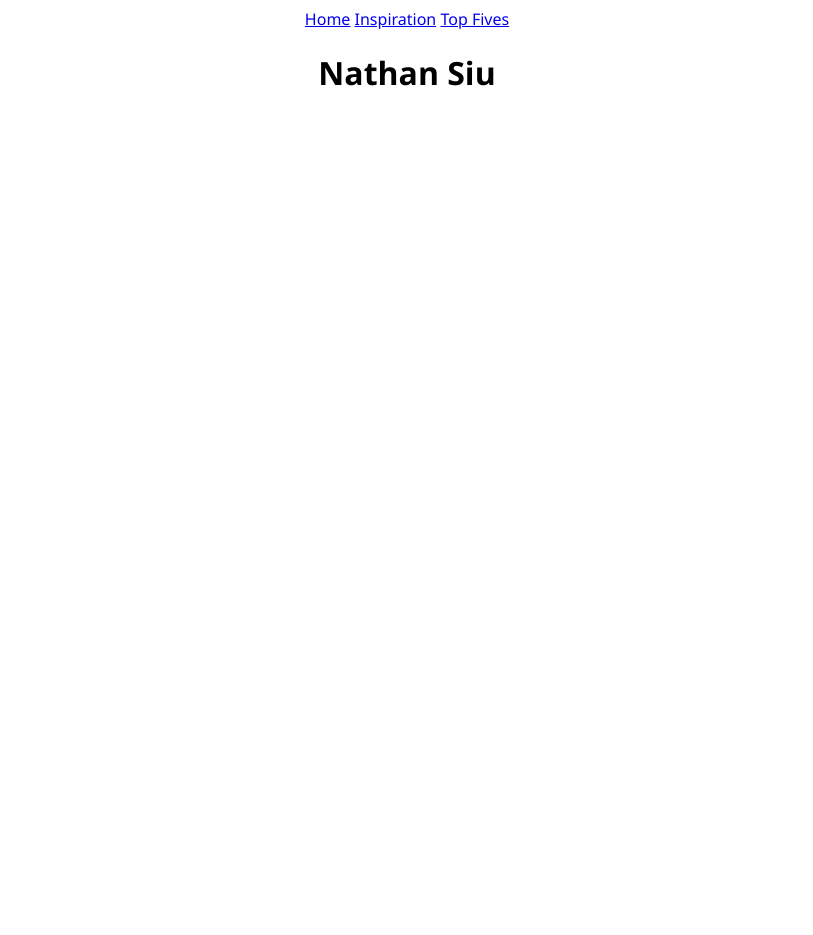
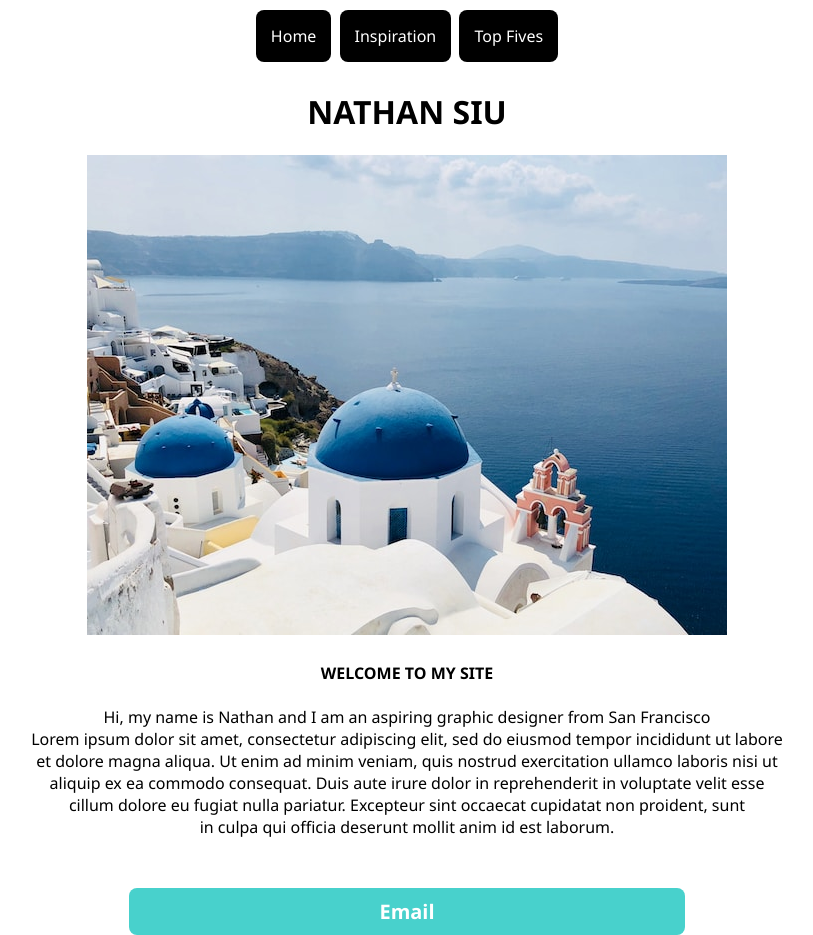
Before and after one commit to NatSiu/portfolio, a plain HTML site: page index.html in a window 1280 px wide. Shown: the whole page, without its empty margins (233-1046 px from the left). Before the commit the page ends 800 px from the top, so only its background shows below. Drawn offline with Linux system fonts and the light colour scheme.

Commit message:
html updates

```diff
--- a/index.html
+++ b/index.html
@@ -6,16 +6,41 @@
     </head>
     <body style="text-align: center; font-family: 'Segoe UI', Tahoma, Geneva, Verdana, sans-serif;">
         <header>
-            <nav>
-                <a href="index.html">Home</a>
-                <a href="inspiration/inspiration.html">Inspiration</a>
-                <a href="topFive/topfive.html">Top Fives</a>
+            <nav style="margin-top: 25px;">
+                <a href="index.html" style="padding: 15px;margin: 2px;background-color: black;color: white;text-decoration: none;border-radius: 8px;">Home</a>
+                <a href="inspiration/inspiration.html" style="padding: 15px;margin: 2px;background-color: black;color: white;text-decoration: none;border-radius: 8px;">Inspiration</a>
+                <a href="topFive/topfive.html" style="padding: 15px;margin: 2px;background-color: black;color: white;text-decoration: none;border-radius: 8px;">Top Fives</a>
             </nav>
-            <h1>Nathan Siu</h1>
+            <br>
+            <h1>NATHAN SIU</h1>
         </header>
         <section>
-
+            <img src="topfive/img/oia.jpg">
         </section>
-        <footer></footer>
+        <br>
+        <section>
+            <strong>WELCOME TO MY SITE</strong>
+        </section>
+        <br>
+        <section>
+            Hi, my name is Nathan and I am an aspiring graphic designer from San Francisco
+            <br>
+            Lorem ipsum dolor sit amet, consectetur adipiscing elit, sed do eiusmod tempor incididunt ut labore
+            <br>
+            et dolore magna aliqua. Ut enim ad minim veniam, quis nostrud exercitation ullamco laboris nisi ut
+            <br>
+            aliquip ex ea commodo consequat. Duis aute irure dolor in reprehenderit in voluptate velit esse
+            <br>
+            cillum dolore eu fugiat nulla pariatur. Excepteur sint occaecat cupidatat non proident, sunt
+            <br>
+            in culpa qui officia deserunt mollit anim id est laborum.
+        </section>
+        <div style="padding-top: 60px;">
+            <footer>
+                <a href="mailto:nsiu2@sfsu.edu" style="text-decoration: none;background-color:mediumturquoise;padding: 10px;padding-left:250px;padding-right:250px;color: white;border-radius: 8px;font-size: 20px;">
+                    <strong>Email</strong>
+                </a>
+            </footer>
+        </div>
     </body>
 </html>
```
Also changed, not shown: Inspiration/inspiration.html (+12 -7 lines), TopFive/topfive.html (+12 -6 lines).
